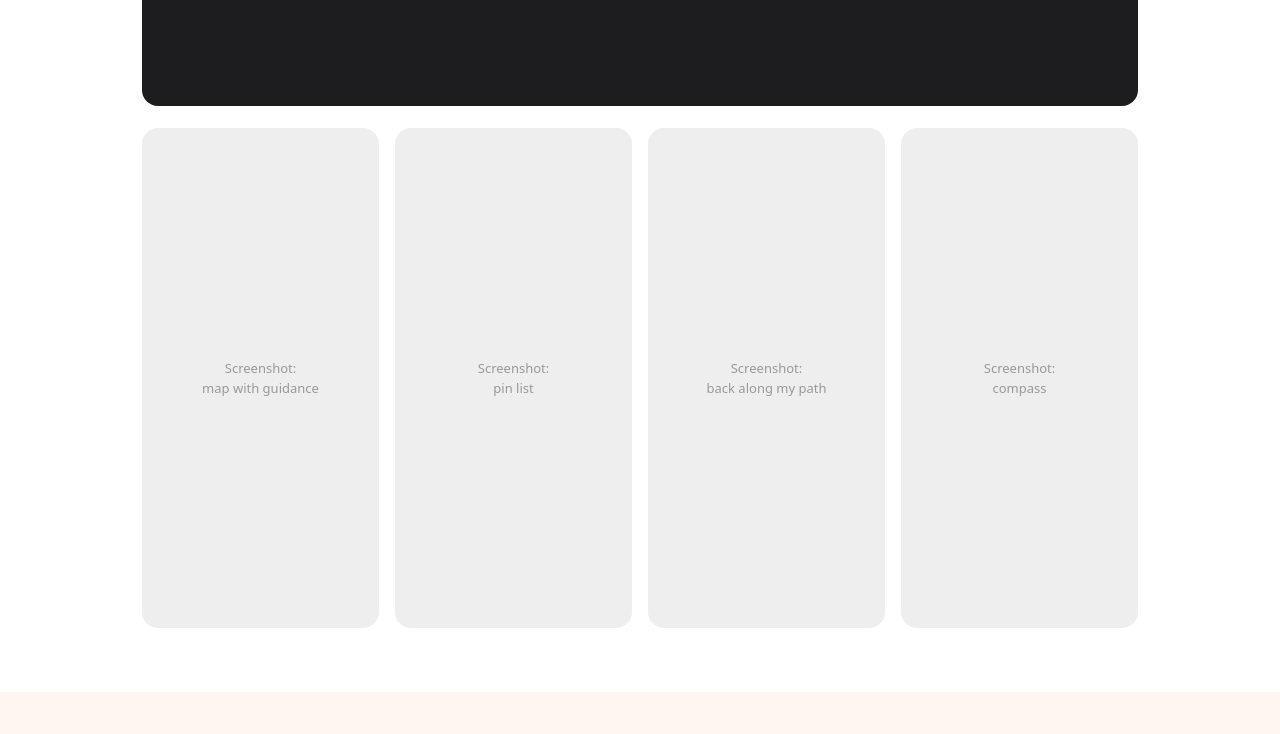
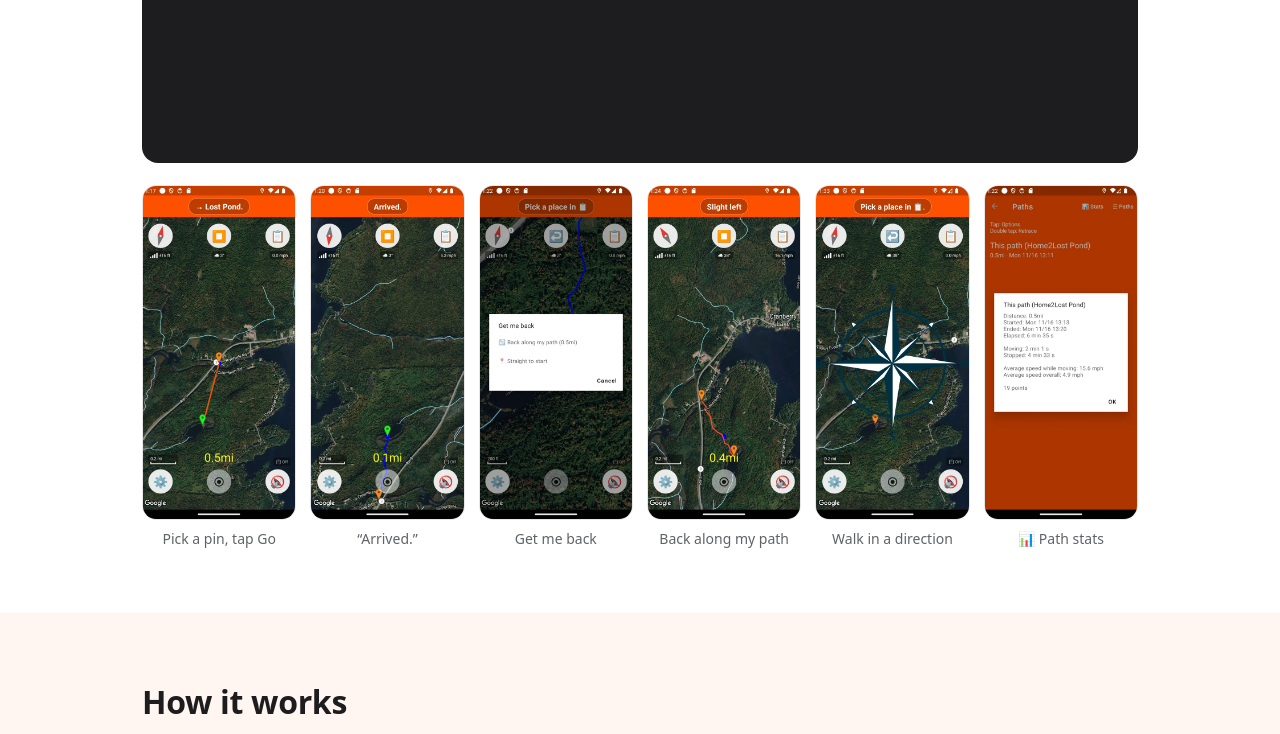
Before and after one commit to KMcGoldrick/getmethere-site, a plain HTML site: page index.html in a window 1280 px wide. Shown: the part 1380-2114 px from the top of the page. Drawn offline with Linux system fonts and the light colour scheme.

Commit message:
Add app screenshots to the home page
Co-Authored-By: Claude Opus 5.5 <noreply@anthropic.com>
Claude-Session: https://claude.ai/code/session_01EbPjjUFMXsp7iNcvH9Dack

```diff
--- a/index.html
+++ b/index.html
@@ -7,7 +7,7 @@
   <meta name="description" content="GetMeThere guides you on foot to any pin with spoken directions, even with your phone in your pocket. Find your car, your campsite, a geocache or a friend. Android.">
   <meta property="og:title" content="GetMeThere – walk straight to any pin, by voice">
   <meta property="og:description" content="Spoken directions to any spot, with the screen off. Find your car, a trailhead, a geocache or each other.">
-  <meta property="og:image" content="icon.svg">
+  <meta property="og:image" content="images/hero-slight-left.webp">
   <link rel="icon" href="icon.svg" type="image/svg+xml">
   <link rel="stylesheet" href="style.css">
 </head>
@@ -41,8 +41,7 @@
     </div>
     <div aria-hidden="true">
       <div class="phone">
-        <div class="screen">Map screenshot goes here</div>
-        <div class="say">“Slight left”</div>
+        <img class="screen-img" src="images/hero-slight-left.webp" alt="">
       </div>
     </div>
   </div>
@@ -59,11 +58,12 @@
       Promo video (30–60 s) goes here
     </div>
     <div class="shots">
-      <!-- TODO: put screenshots in an images/ folder and use <img src="images/map.png" alt="..."> -->
-      <div class="shot">Screenshot:<br>map with guidance</div>
-      <div class="shot">Screenshot:<br>pin list</div>
-      <div class="shot">Screenshot:<br>back along my path</div>
-      <div class="shot">Screenshot:<br>compass</div>
+      <figure class="shot"><img src="images/go-to-pin.webp" alt="Map with an orange line from you to the Lost Pond pin, 0.5 miles away" loading="lazy"><figcaption>Pick a pin, tap Go</figcaption></figure>
+      <figure class="shot"><img src="images/arrived.webp" alt="Map showing Arrived at the pin, with the blue trail of the walk" loading="lazy"><figcaption>“Arrived.”</figcaption></figure>
+      <figure class="shot"><img src="images/get-me-back.webp" alt="Get me back menu: Back along my path, or Straight to start" loading="lazy"><figcaption>Get me back</figcaption></figure>
+      <figure class="shot"><img src="images/retrace.webp" alt="Retracing the path back with Slight left spoken" loading="lazy"><figcaption>Back along my path</figcaption></figure>
+      <figure class="shot"><img src="images/compass-rose.webp" alt="Compass rose over the map to pick a direction" loading="lazy"><figcaption>Walk in a direction</figcaption></figure>
+      <figure class="shot"><img src="images/path-stats.webp" alt="Path stats: distance, time moving and stopped, average speeds" loading="lazy"><figcaption>📊 Path stats</figcaption></figure>
     </div>
   </div>
 </section>
--- a/style.css
+++ b/style.css
@@ -50,7 +50,7 @@ nav a:hover { color: var(--ink); }
 
 /* Phone mock */
 .phone {
-  width: 260px; aspect-ratio: 9 / 19; margin: 0 auto;
+  width: 280px; aspect-ratio: 1080 / 2340; margin: 0 auto;
   border-radius: 36px; border: 10px solid var(--ink); background: #fff;
   display: flex; flex-direction: column; overflow: hidden;
   box-shadow: 0 24px 60px rgba(0,0,0,.18);
@@ -77,10 +77,12 @@ h2 { font-size: 32px; margin: 0 0 10px; letter-spacing: -0.01em; }
   display: flex; align-items: center; justify-content: center; text-align: center; padding: 20px;
 }
 .video iframe { width: 100%; height: 100%; border: 0; border-radius: 16px; }
-.shots { display: grid; grid-template-columns: repeat(4, 1fr); gap: 16px; margin-top: 22px; }
-.shot { aspect-ratio: 9 / 19; border-radius: 16px; background: #eee; display: flex; align-items: center;
-  justify-content: center; color: #999; font-size: 13px; text-align: center; overflow: hidden; }
-.shot img { width: 100%; height: 100%; object-fit: cover; }
+.shots { display: grid; grid-template-columns: repeat(6, 1fr); gap: 14px; margin-top: 22px; }
+.shot { margin: 0; text-align: center; }
+.shot img { width: 100%; aspect-ratio: 1080 / 2340; object-fit: cover; border-radius: 14px;
+  border: 1px solid var(--line); display: block; }
+.shot figcaption { font-size: 14px; color: var(--muted); margin-top: 8px; }
+.phone .screen-img { width: 100%; height: 100%; object-fit: cover; display: block; }
 
 .price { display: grid; grid-template-columns: 1fr 1fr; gap: 22px; }
 .price .card h3 { font-size: 22px; }
@@ -103,9 +105,11 @@ footer { border-top: 1px solid var(--line); padding: 30px 0; color: var(--muted)
 footer .wrap { display: flex; justify-content: space-between; flex-wrap: wrap; gap: 12px; }
 footer a { color: var(--muted); }
 
+@media (max-width: 1000px) { .shots { grid-template-columns: repeat(3, 1fr); } }
 @media (max-width: 820px) {
   .hero .wrap, .grid3, .grid2, .price { grid-template-columns: 1fr; }
   .shots { grid-template-columns: repeat(2, 1fr); }
+  .phone { width: 240px; }
   nav a.hide-sm { display: none; }
   .hero { padding-top: 44px; }
 }
```
Also changed, not shown: images/arrived.webp (added), images/compass-rose.webp (added), images/get-me-back.webp (added), images/go-to-pin.webp (added), images/hero-slight-left.webp (added), images/path-stats.webp (added), images/retrace.webp (added).
